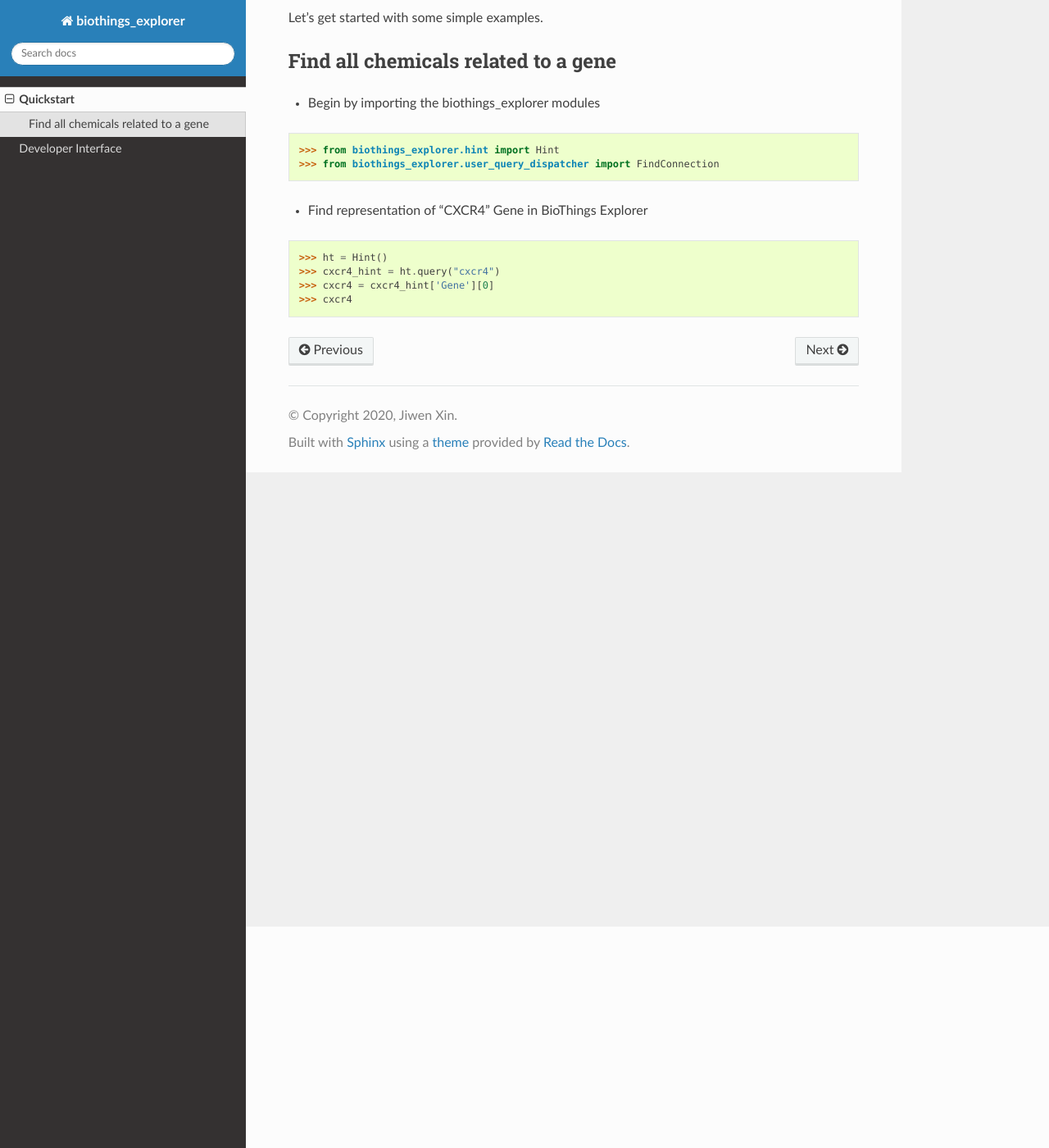
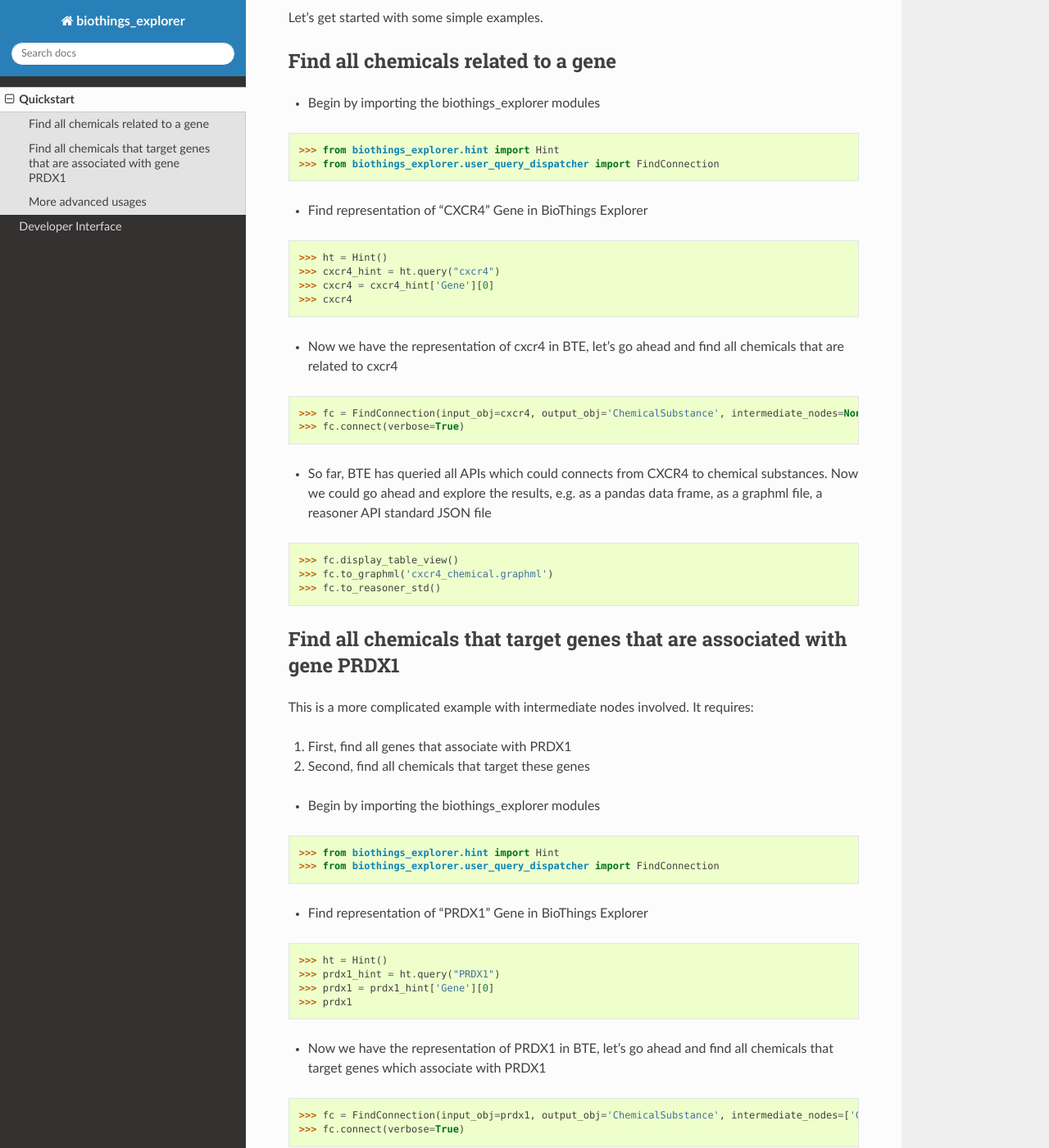
Before and after one commit to biothings/biothings_explorer_archived, a Sphinx documentation site: the page built from docs/source/quickstart.rst, in a window 1280 px wide and 1400 px high, scrolled down 270 px. Shown: the whole window at 82% size. Built offline with Sphinx 7.4.7 and the Read the Docs theme 2.0.0, drawn with Linux system fonts in a browser that asks for light colours; some of the changed text lies outside the part shown.

Commit message:
update quickstart demo

```diff
--- a/docs/source/quickstart.rst
+++ b/docs/source/quickstart.rst
@@ -5,8 +5,7 @@ Quickstart
 
 Eager to get started? This page gives a good introduction in how to get started with BioThings Explorer.
 
-First, make sure that:
-* biothings_explorer is installed.
+First, make sure that: biothings_explorer is installed.
 
 Let's get started with some simple examples.
 
@@ -24,3 +23,63 @@ Find all chemicals related to a gene
 >>> cxcr4_hint = ht.query("cxcr4")
 >>> cxcr4 = cxcr4_hint['Gene'][0]
 >>> cxcr4
+
+* Now we have the representation of cxcr4 in BTE, let's go ahead and find all chemicals that are related to cxcr4
+
+>>> fc = FindConnection(input_obj=cxcr4, output_obj='ChemicalSubstance', intermediate_nodes=None)
+>>> fc.connect(verbose=True)
+
+* So far, BTE has queried all APIs which could connects from CXCR4 to chemical substances. Now we could go ahead and explore the results, e.g. as a pandas data frame, as a graphml file, a reasoner API standard JSON file
+
+>>> fc.display_table_view()
+>>> fc.to_graphml('cxcr4_chemical.graphml')
+>>> fc.to_reasoner_std()
+
+
+Find all chemicals that target genes that are associated with gene PRDX1
+------------------------------------------------------------------------
+
+This is a more complicated example with intermediate nodes involved. It requires:
+
+
+1. First, find all genes that associate with PRDX1
+2. Second, find all chemicals that target these genes
+
+
+
+
+* Begin by importing the biothings_explorer modules
+
+>>> from biothings_explorer.hint import Hint
+>>> from biothings_explorer.user_query_dispatcher import FindConnection
+
+* Find representation of "PRDX1" Gene in BioThings Explorer
+
+>>> ht = Hint()
+>>> prdx1_hint = ht.query("PRDX1")
+>>> prdx1 = prdx1_hint['Gene'][0]
+>>> prdx1
+
+* Now we have the representation of PRDX1 in BTE, let's go ahead and find all chemicals that target genes which associate with PRDX1
+
+>>> fc = FindConnection(input_obj=prdx1, output_obj='ChemicalSubstance', intermediate_nodes=['Gene'])
+>>> fc.connect(verbose=True)
+
+* So far, BTE has queried all APIs which could connects from PRDX1 to genes, then to chemical substances. Now we could go ahead and explore the results, e.g. as a pandas data frame, as a graphml file, a reasoner API standard JSON file
+
+>>> fc.display_table_view()
+>>> fc.to_graphml('prdx1_chemical.graphml')
+>>> fc.to_reasoner_std()
+
+* full jupyer notebook demo is available at the link below
+
+`Finding Marketed Drugs that Might Treat an Unknown Syndrome by Perturbing the Disease Mechanism Pathway <https://github.com/biothings/biothings_explorer/blob/master/jupyter%20notebooks/TIDBIT%2004%20Finding%20Marketed%20Drugs%20that%20Might%20Treat%20an%20Unknown%20Syndrome%20by%20Perturbing%20the%20Disease%20Mechanism%20Pathway.ipynb>`_
+
+
+More advanced usages
+------------------------
+* For more complicated examples, please check out jupyter notebooks at:
+
+1. `Finding New Uses for Existing Drugs to Treat Parkinson’s Disease.ipynb <https://github.com/biothings/biothings_explorer/blob/master/jupyter%20notebooks/TIDBIT%2002%20Finding%20New%20Uses%20for%20Existing%20Drugs%20to%20Treat%20Parkinson%E2%80%99s%20Disease.ipynb>`_
+2. `What drugs might be used to treat hyperphenylalaninemia? <https://github.com/biothings/biothings_explorer/blob/master/jupyter%20notebooks/PREDICT_demo.ipynb>`_
+3. `Why does imatinib have an effect on the treatment of chronic myelogenous leukemia (CML)? <https://github.com/biothings/biothings_explorer/blob/master/jupyter%20notebooks/EXPLAIN_demo.ipynb>`_
```
